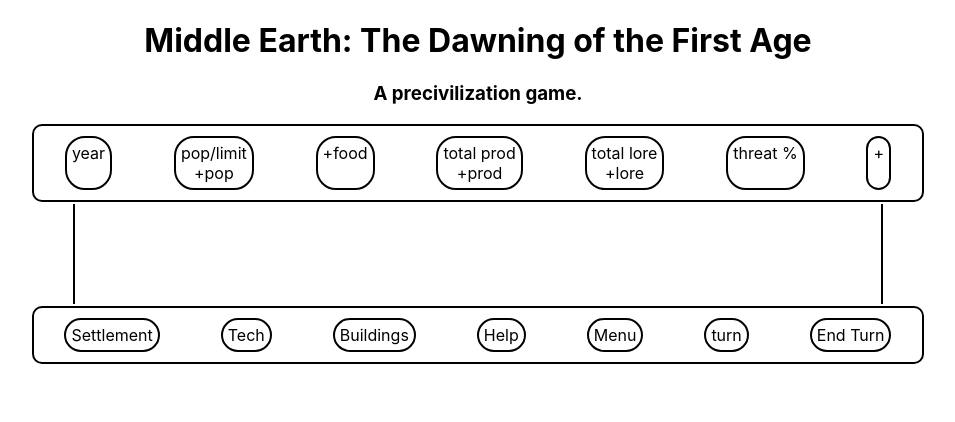
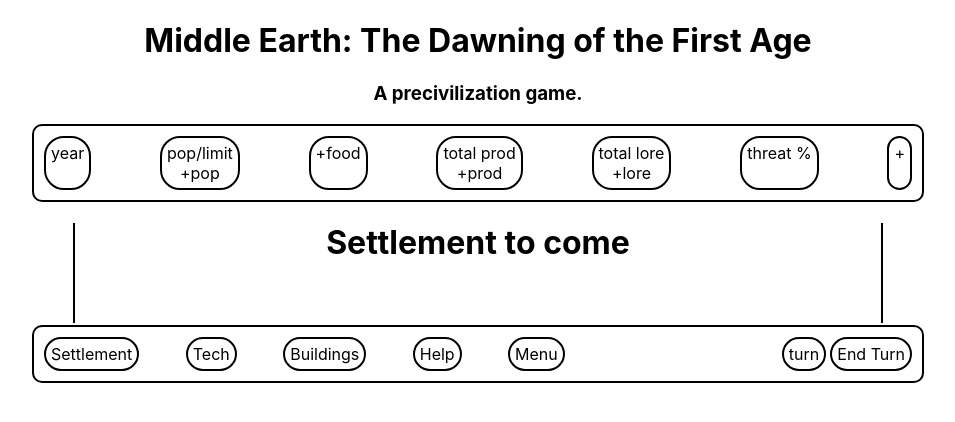
Before and after one commit to annestarley/Middle-Earth-dawning-of-the-first-age, a React (Create React App) app: page / in a window 1280 px wide. Shown: the top 422 px of the page, without its empty margins (162-1117 px from the left). Built offline with nearby package versions, Linux system fonts and the light colour scheme.

Commit message:
finished basic nav

```diff
--- a/src/App.css
+++ b/src/App.css
@@ -20,9 +20,9 @@
 /* NavBar css */
 .nav-bar {
   display: flex;
-  justify-content: space-around;
+  justify-content: space-between;
   border: 2px solid black;
-  padding: 10px 0;
+  padding: 10px;
   margin: 2px;
   border-radius: 10px;
 }
@@ -34,3 +34,12 @@
   text-align: center;
   border-radius: 20px;
 }
+
+.left-bottom-nav, .right-bottom-nav {
+  display: flex;
+  justify-content: space-between;
+}
+
+.left-bottom-nav { width: 60%; }
+
+.right-bottom-nav { width: 15%; }
--- /dev/null
+++ b/src/Components/GameConsole/Buildings/Buildings.jsx
@@ -0,0 +1,22 @@
+import React, {Component, Fragment } from 'react';
+
+class Buildings extends Component {
+  constructor(props) {
+        super(props);
+        this.state = {}
+
+        this.fetchState = this.fetchState.bind(this);
+    }
+
+    fetchState () {}
+
+  render() {
+    return (
+      <Fragment>
+        <h1>Buildings to come</h1>
+      </Fragment>
+    )
+  }
+}
+
+export default Buildings;
--- /dev/null
+++ b/src/Components/GameConsole/Tech/Tech.jsx
@@ -0,0 +1,22 @@
+import React, {Component, Fragment } from 'react';
+
+class Techs extends Component {
+  constructor(props) {
+        super(props);
+        this.state = {}
+
+        this.fetchState = this.fetchState.bind(this);
+    }
+
+    fetchState () {}
+
+  render() {
+    return (
+      <Fragment>
+        <h1>Techs to come</h1>
+      </Fragment>
+    )
+  }
+}
+
+export default Techs;
--- a/src/Components/MainGame.jsx
+++ b/src/Components/MainGame.jsx
@@ -1,16 +1,36 @@
 import React, {Component, Fragment } from 'react';
 import TopNav from './Navigation/TopNav';
-import BottomNav from './Navigation/BottomNav'
+import BottomNav from './Navigation/BottomNav';
+import Settlement from './GameConsole/Settlement/Settlement';
+import Info from './GameConsole/Info';
+import Tech from './GameConsole/Tech/Tech';
+import Buildings from './GameConsole/Buildings/Buildings';
+import Help from './GameConsole/Help'
 
 class MainGame extends Component {
   constructor(props) {
         super(props);
-        this.state = {}
+        this.state = {
+          nav: {
+            settlement: true,
+            info: false,
+            tech: false,
+            buildings: false,
+            help: false,
+            menu: false
+          }
+        }
 
-        this.fetchState = this.fetchState.bind(this);
+        this.setConsole = this.setConsole.bind(this);
     }
 
-    fetchState () {}
+    setConsole (e) {
+      let navState = this.state.nav;
+      for (let prop in navState) {
+        prop == e.target.id ? navState[prop] = true : navState[prop] = false
+      }
+      this.setState({nav: navState})
+    }
 
   render() {
     return (
@@ -18,10 +38,15 @@
         <div className="main-game">
           <h1>Middle Earth: The Dawning of the First Age</h1>
           <h3>A precivilization game.</h3>
-          <TopNav />
+          <TopNav setConsole={(e) => this.setConsole(e)} />
           <div className='console'>
+            {(this.state.nav.settlement) ? <Settlement /> : ''}
+            {(this.state.nav.tech) ? <Tech /> : ''}
+            {(this.state.nav.buildings) ? <Buildings /> : ''}
+            {(this.state.nav.help) ? <Help /> : ''}
+            {(this.state.nav.info) ? <Info /> : ''}
           </div>
-          <BottomNav />
+          <BottomNav setConsole={(e) => this.setConsole(e)} />
         </div>
       </Fragment>
     )
--- a/src/Components/Navigation/BottomNav.jsx
+++ b/src/Components/Navigation/BottomNav.jsx
@@ -14,26 +14,30 @@
     return (
       <Fragment>
         <div className='nav-bar'>
+          <div className='left-bottom-nav'>
             <div className='nav-bar-item settlement'>
-            <div id='settlement'>Settlement</div>
+              <div id='settlement' onClick={(e) => this.props.setConsole(e)}>Settlement</div>
             </div>
             <div className='nav-bar-item tech'>
-            <div id='tech'>Tech</div>
+              <div id='tech' onClick={(e) => this.props.setConsole(e)}>Tech</div>
             </div>
             <div className='nav-bar-item buildings'>
-            <div id='buildings'>Buildings</div>
+              <div id='buildings' onClick={(e) => this.props.setConsole(e)}>Buildings</div>
             </div>
             <div className='nav-bar-item help'>
-            <div id='help'>Help</div>
+              <div id='help' onClick={(e) => this.props.setConsole(e)}>Help</div>
             </div>
             <div className='nav-bar-item menu'>
               <div id='menu'>Menu</div>
             </div>
+          </div>
+          <div className='right-bottom-nav'>
             <div className='nav-bar-item turn'>
               <div id='turn'>turn</div>
             </div>
             <div className='nav-bar-item end'>
               <div id='end'>End Turn</div>
+            </div>
           </div>
         </div>
       </Fragment>
--- a/src/Components/Navigation/TopNav.jsx
+++ b/src/Components/Navigation/TopNav.jsx
@@ -40,7 +40,7 @@
             <div id='threat'>threat %</div>
           </div>
           <div className='nav-bar-item info'>
-            <div id='info'>+</div>
+            <div id='info' onClick={(e) => this.props.setConsole(e)}>+</div>
           </div>
         </div>
       </Fragment>
```
Lines whose indentation alone changed are shown as unchanged.
